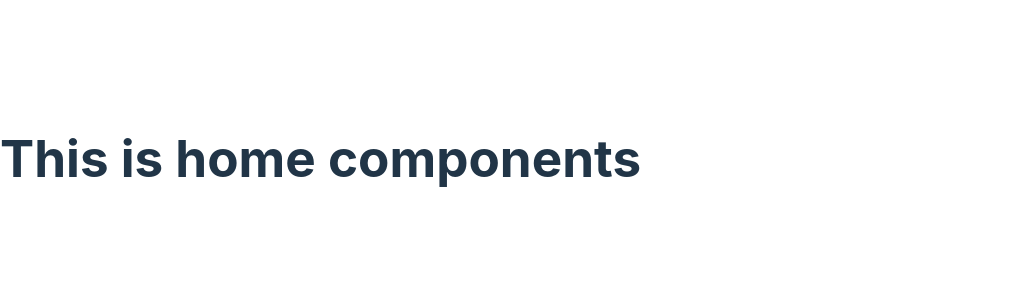
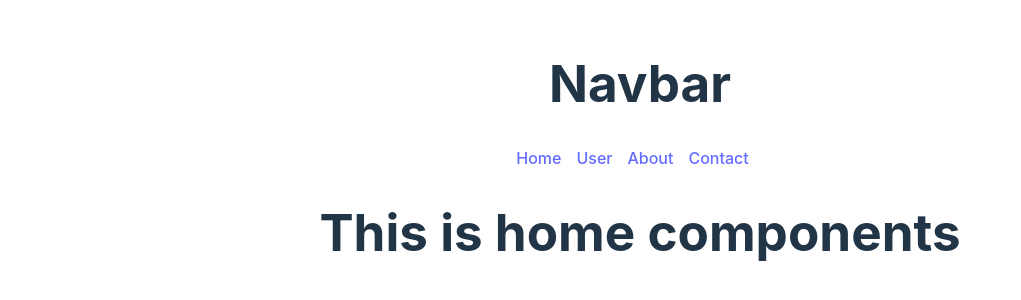
Before and after one commit to shuvajitmaitra/Module-45, a React (Vite) app: page / in a window 1280 px wide. Shown: the part 242-542 px from the top of the page, without its empty margins (0-1021 px from the left). Built offline with nearby package versions, Linux system fonts and the light colour scheme.

Commit message:
User component added

```diff
--- /dev/null
+++ b/src/components/Header/Header.css
@@ -0,0 +1,4 @@
+div a {
+    margin-right: 15px;
+
+}
--- /dev/null
+++ b/src/components/Header/Header.jsx
@@ -0,0 +1,15 @@
+import { Link } from "react-router-dom";
+import "./Header.css";
+const Header = () => {
+  return (
+    <div>
+      <h1>Navbar</h1>
+      <Link to="/">Home</Link>
+      <Link to="/user">User</Link>
+      <Link to="/about">About</Link>
+      <Link to="/contact">Contact</Link>
+    </div>
+  );
+};
+
+export default Header;
--- a/src/components/Home/Home.jsx
+++ b/src/components/Home/Home.jsx
@@ -1,8 +1,11 @@
 import { Outlet } from "react-router-dom";
+import Header from "../Header/Header";
+import "../../../src/App.css";
 
 const Home = () => {
   return (
     <div>
+      <Header></Header>
       <h1>This is home components</h1>
       <Outlet></Outlet>
     </div>
--- /dev/null
+++ b/src/components/Users/Users.jsx
@@ -0,0 +1,9 @@
+const Users = () => {
+  return (
+    <div>
+      <p>I am a little good user</p>
+    </div>
+  );
+};
+
+export default Users;
```
Also changed, not shown: src/main.jsx (+6 -1 lines).
